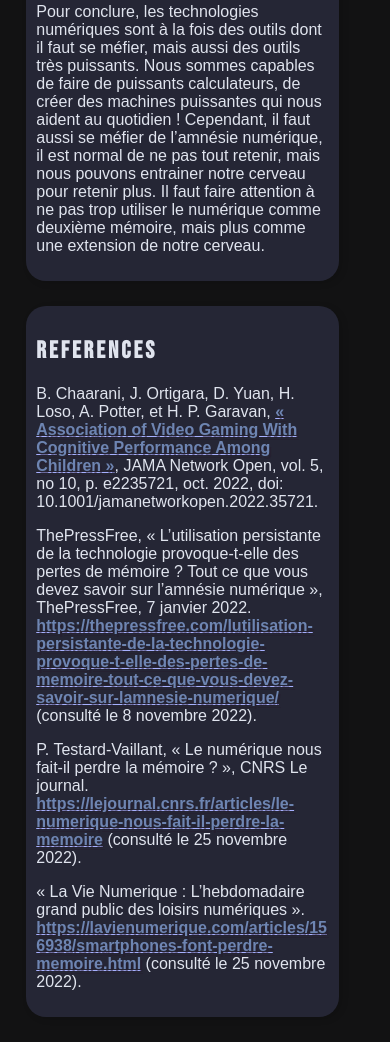
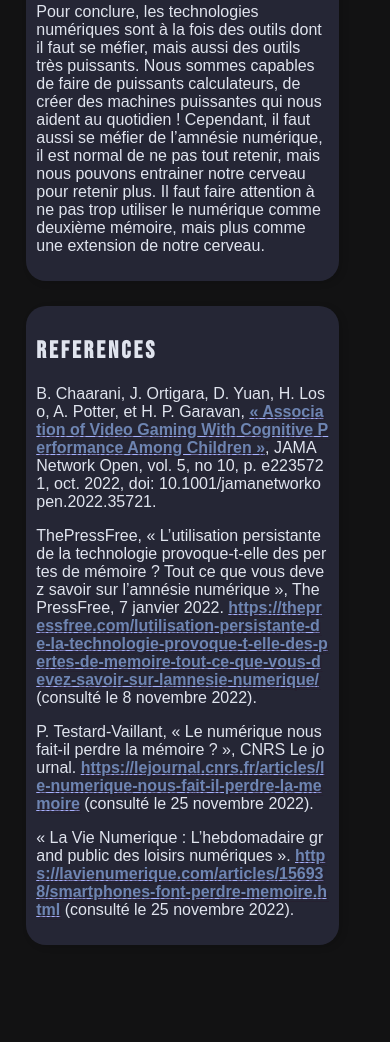
Before and after one commit to itchigo16/itchigo16.github.io, a plain HTML site: page aujourdhui.html in a window 390 px wide. Shown: the part 3423-4465 px from the top of the page. After the commit the page ends 4393 px from the top, so only its background shows below. Drawn offline with Linux system fonts and the light colour scheme.

Commit message:
break-word -> break-all pour le validator

```diff
--- a/styles/styles.css
+++ b/styles/styles.css
@@ -429,7 +429,7 @@ input {
 
     /* Permet au lien de ne pas dépasser le parent */
     .references {
-        word-break: break-word;
+        word-break: break-all;
     }
 
     /******************** Contact ********************/
```
